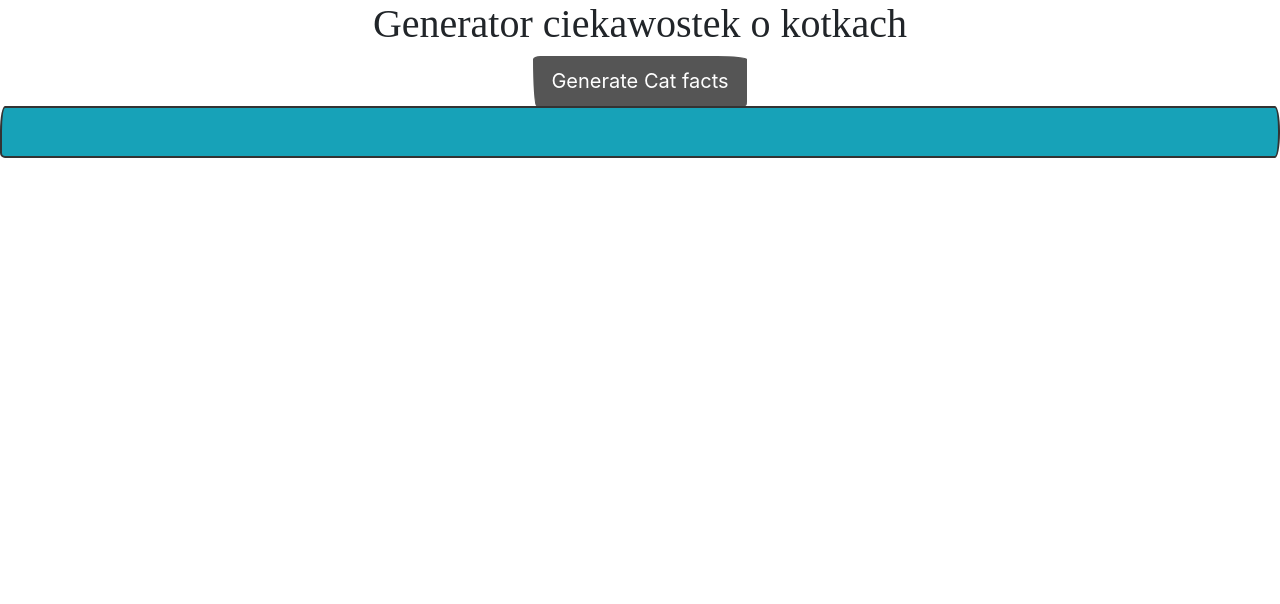
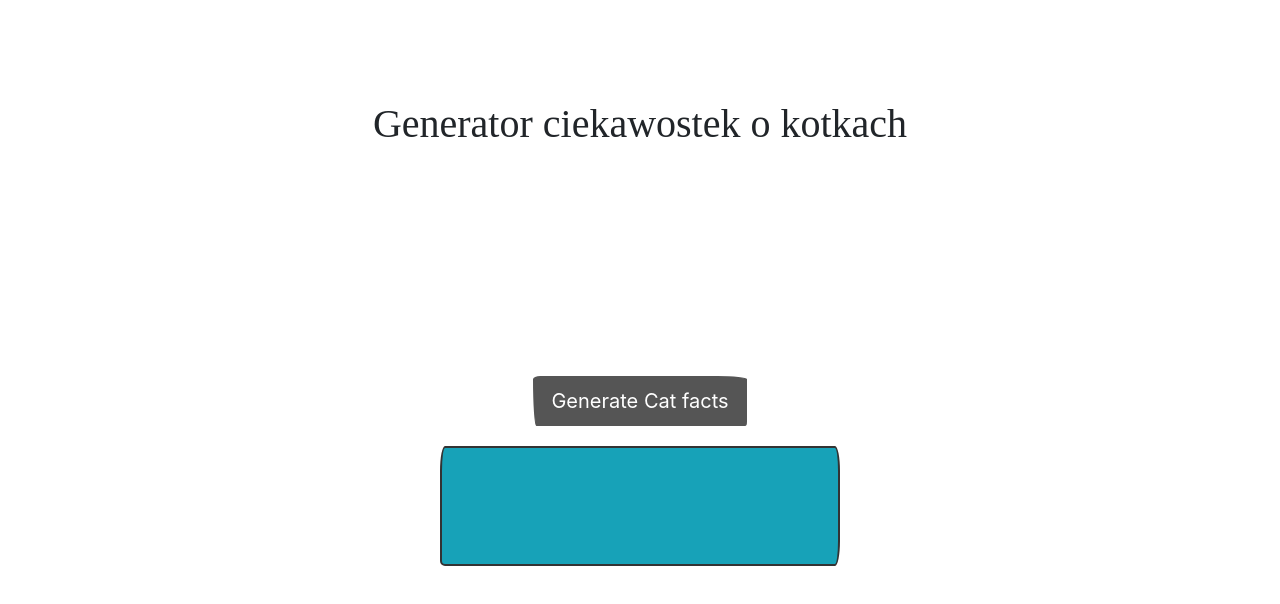
Before and after one commit to Falalatina/Api_React_Iwai, a React (Create React App) app in the folder React_Api/my-app/: page / in a window 1280 px wide. Shown: the top 604 px of the page. Built offline with nearby package versions, Linux system fonts and the light colour scheme; no server answers; a web font is replaced by a local one.

Commit message:
Dziala
OM GGG

```diff
--- a/React_Api/my-app/src/App.js
+++ b/React_Api/my-app/src/App.js
@@ -30,16 +30,19 @@ useEffect(()=>{
   return(
     <div className="App">
 
-      <h1>Generator ciekawostek o kotkach</h1>
+      <h1 style={{ padding: 100}}>Generator ciekawostek o kotkach</h1>
 
-      <button class="btn btn-lg btn-secondary " type="button" onClick ={fetchCatFact}>Generate Cat facts</button>
-
-      <div class="card text-white bg-info mb-3 20rem " >
-      <div class="card-body" >  <p> {catFact} </p>   </div>
-
+     <div style={{ padding: 100}}>
+      <div style ={{padding: 20}}>
+      <button class="btn btn-lg btn-secondary "  type="button" onClick ={fetchCatFact}>Generate Cat facts</button>
+      </div>
+      <div style={{width: 50 + "vh", margin: "auto"}}>
+      <div class="card text-white bg-info mb-4"  >
+      <div class="card-body" style={{ padding: 50}} >  <p> {catFact} </p>   </div>
+      </div>
       </div>
     </div>
-
+    </div>
 
   );
 
```
